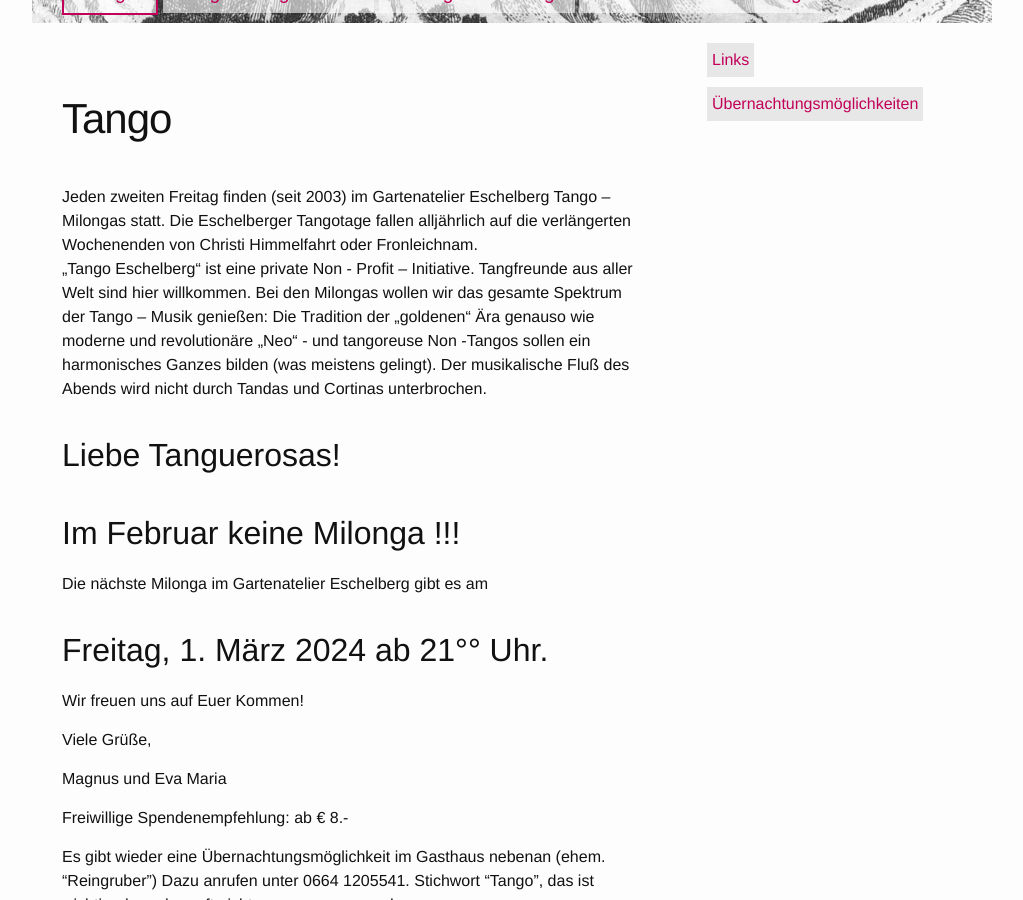
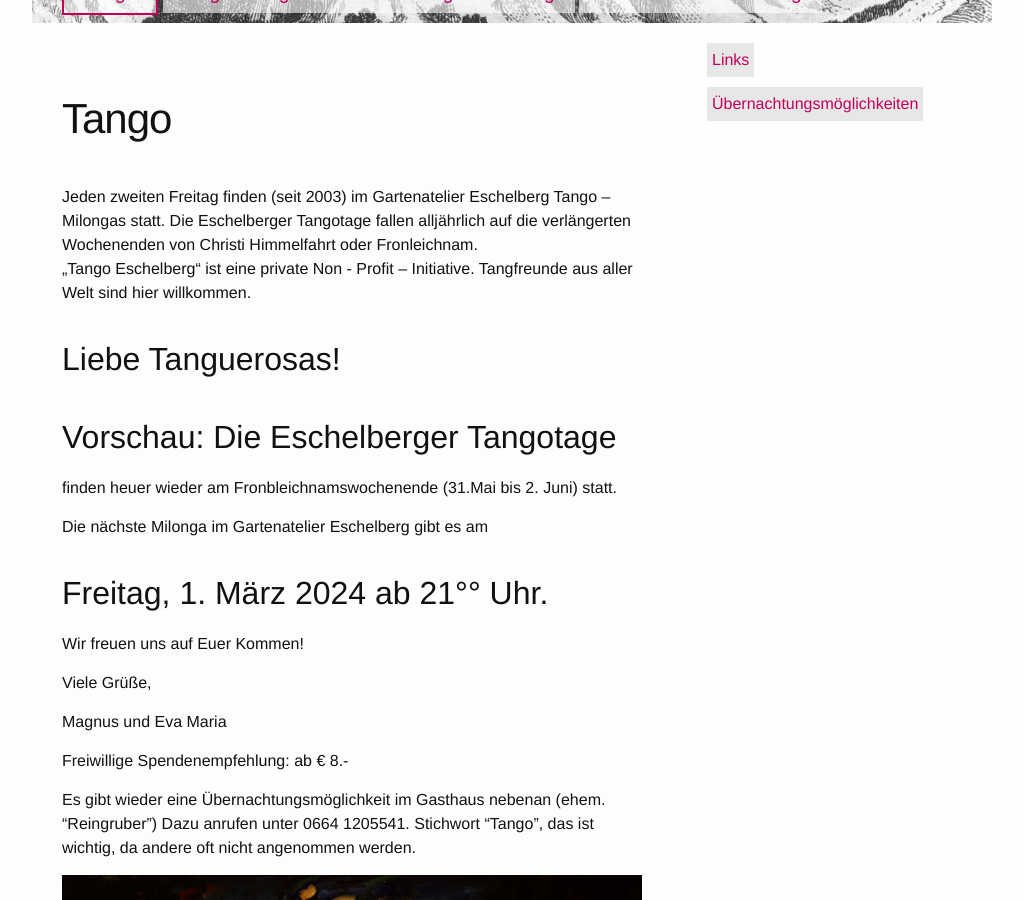
Before and after one commit to eschelberg/eschelberg.github.io, a Jekyll site: the page built from tango/index.md, in a window 1280 px wide and 900 px high, scrolled down 377 px. Shown: the whole window, without its empty margins (128-1151 px from the left). Built offline with Jekyll 4.4.1, drawn with Linux system fonts in a browser that asks for light colours.

Commit message:
Update index.md

```diff
--- a/tango/index.md
+++ b/tango/index.md
@@ -6,12 +6,11 @@ weight: 1
 
 Jeden zweiten Freitag finden (seit 2003) im Gartenatelier Eschelberg Tango – Milongas statt. Die Eschelberger Tangotage fallen alljährlich auf die verlängerten Wochenenden von Christi Himmelfahrt oder Fronleichnam.
 „Tango Eschelberg“ ist eine private Non - Profit – Initiative. Tangfreunde aus aller Welt sind hier willkommen.
-Bei den Milongas wollen wir das gesamte Spektrum der Tango – Musik genießen: Die Tradition der „goldenen“ Ära genauso wie moderne und revolutionäre „Neo“ - und tangoreuse Non -Tangos sollen ein harmonisches Ganzes bilden (was meistens gelingt).
-Der musikalische Fluß des Abends wird nicht durch Tandas und Cortinas unterbrochen.
 
 ## Liebe Tanguerosas!
 
-## Im Februar keine Milonga !!!
+## Vorschau: Die Eschelberger Tangotage
+finden heuer wieder am Fronbleichnamswochenende (31.Mai bis 2. Juni) statt.
 
 Die nächste Milonga im Gartenatelier Eschelberg gibt es am
 ## Freitag, 1. März 2024  ab 21°° Uhr.
```
